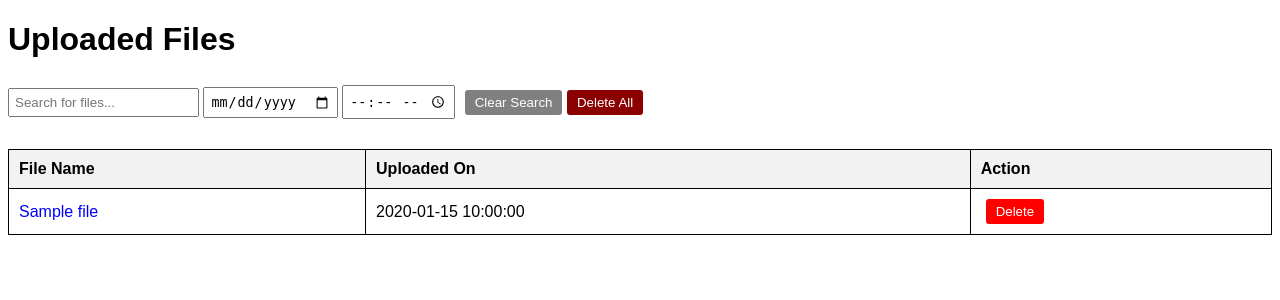
After one commit to Minamic981/flask-upload-file, a Flask app: template templates/filess.html in a window 1280 px wide. The commit adds this page. Shown: the top 300 px of the page. Run offline with Flask 3, Linux system fonts and the light colour scheme; the template is opened without the code that fills it: most values are stand-ins (such as "Sample title", 1, 10 or a date in 2020).

Commit message:
rewrite with new system thread

```diff
--- /dev/null
+++ b/templates/filess.html
@@ -0,0 +1,215 @@
+<!DOCTYPE html>
+<html lang="en">
+    <head>
+        <meta charset="UTF-8" />
+        <meta name="viewport" content="width=device-width, initial-scale=1.0" />
+        <title>Uploaded Files</title>
+        <style>
+            body {
+                font-family: Arial, sans-serif;
+            }
+            table {
+                width: 100%;
+                border-collapse: collapse;
+            }
+            table,
+            th,
+            td {
+                border: 1px solid black;
+            }
+            th,
+            td {
+                padding: 10px;
+                text-align: left;
+            }
+            th {
+                background-color: #f2f2f2;
+            }
+            a {
+                text-decoration: none;
+                color: blue;
+            }
+            a:hover {
+                text-decoration: underline;
+            }
+            input[type="text"],
+            input[type="date"],
+            input[type="time"] {
+                margin-bottom: 10px;
+                padding: 5px;
+            }
+            .btn {
+                padding: 5px 10px;
+                margin-left: 5px;
+                cursor: pointer;
+                color: white;
+                background-color: red;
+                border: none;
+                border-radius: 3px;
+            }
+            .delete-all-btn {
+                margin-top: 10px;
+                padding: 5px 10px;
+                background-color: darkred;
+                color: white;
+                border: none;
+                border-radius: 3px;
+                cursor: pointer;
+            }
+            .clear-search-btn {
+                padding: 5px 10px;
+                margin-left: 5px;
+                background-color: gray;
+                color: white;
+                border: none;
+                border-radius: 3px;
+                cursor: pointer;
+            }
+            .filter-container {
+                margin-bottom: 20px;
+            }
+        </style>
+    </head>
+    <body>
+        <h1>Uploaded Files</h1>
+
+        <!-- Search Box, Date Picker, and Time Picker -->
+        <div class="filter-container">
+            <input type="text" id="searchInput" onkeyup="searchFiles()" placeholder="Search for files..." />
+            <input type="date" id="dateInput" onchange="searchFiles()" />
+            <input type="time" id="timeInput" onchange="searchFiles()" />
+            <button class="clear-search-btn" onclick="clearSearch()">Clear Search</button>
+            <button class="delete-all-btn" onclick="deleteAllFiles()">Delete All</button>
+        </div>
+
+        {% if files %}
+        <table id="filesTable">
+            <thead>
+                <tr>
+                    <th>File Name</th>
+                    <th>Uploaded On</th>
+                    <th>Action</th>
+                </tr>
+            </thead>
+            <tbody>
+                {% for file in files %}
+                <tr>
+                    <td><a href="{{ file.url }}" target="_blank">{{ file.name }}</a></td>
+                    <td>{{ file.upload_date }}</td>
+                    <td><button class="btn" onclick="deleteFile('{{ file.name }}')">Delete</button></td>
+                </tr>
+                {% endfor %}
+            </tbody>
+        </table>
+        {% else %}
+        <p>No files uploaded yet.</p>
+        {% endif %}
+
+        <script>
+            // Search function to filter table rows by file name, date, and time
+            function searchFiles() {
+                const nameInput = document.getElementById("searchInput");
+                const dateInput = document.getElementById("dateInput");
+                const timeInput = document.getElementById("timeInput");
+                const nameFilter = nameInput.value.toLowerCase();
+                const dateFilter = dateInput.value;
+                const timeFilter = timeInput.value;
+                const table = document.getElementById("filesTable");
+                const rows = table.getElementsByTagName("tr");
+
+                // Loop through all table rows
+                for (let i = 1; i < rows.length; i++) {
+                    const nameCell = rows[i].getElementsByTagName("td")[0]; // Get the first column (file name)
+                    const dateCell = rows[i].getElementsByTagName("td")[1]; // Get the second column (uploaded date)
+
+                    if (nameCell && dateCell) {
+                        const nameText = nameCell.textContent || nameCell.innerText;
+                        const dateText = dateCell.textContent || dateCell.innerText;
+
+                        // Get time from the uploaded date (assuming date format includes time)
+                        const fileDate = new Date(dateText); // Parse the uploaded date to Date object
+                        const fileTime = fileDate.getHours(); // Extract hours from uploaded time
+
+                        // Convert input time to range (start time: 00 minutes, end time: 60 minutes later)
+                        let startTime = new Date(fileDate); // Create a new Date object
+                        let endTime = new Date(fileDate);
+                        if (timeFilter) {
+                            const [hour, minute] = timeFilter.split(":");
+                            startTime.setHours(hour, minute, 0, 0); // Set the start time
+                            endTime.setHours(hour, parseInt(minute) + 59, 59, 999); // Set the end time
+                        }
+
+                        // Filtering logic: Match name, date, and check if the file time falls within the range
+                        const nameMatch = nameText.toLowerCase().indexOf(nameFilter) > -1;
+                        const dateMatch = dateFilter ? dateText.includes(dateFilter) : true;
+                        const timeMatch = timeFilter ? fileDate >= startTime && fileDate <= endTime : true;
+
+                        // Show the row if all the filters match
+                        if (nameMatch && dateMatch && timeMatch) {
+                            rows[i].style.display = "";
+                        } else {
+                            rows[i].style.display = "none";
+                        }
+                    }
+                }
+            }
+
+            // Function to delete a single file and remove the corresponding row
+            function deleteFile(fileName) {
+                // Find the row corresponding to the file and remove it from the table
+                const rows = document.querySelectorAll("#filesTable tbody tr");
+                rows.forEach((row) => {
+                    const cell = row.cells[0]; // Get the first cell (file name)
+                    if (cell && cell.textContent === fileName) {
+                        row.remove(); // Remove the row if the file name matches
+                    }
+                });
+
+                // Send a request to Flask to delete the file after removing it from the table
+                fetch(`/delete_file/${fileName}`, {
+                    method: "DELETE",
+                })
+                    .then((response) => response.json())
+                    .then((data) => {
+                        console.log(data.message); // Optional: Log the server response
+                    })
+                    .catch((error) => {
+                        console.error("Error deleting the file:", error);
+                        alert("Error deleting the file."); // Optionally alert the user
+                    });
+            }
+
+            // Function to delete all files and remove all rows
+            function deleteAllFiles() {
+                const confirmDelete = confirm("Are you sure you want to delete all files?");
+                if (confirmDelete) {
+                    // Send a request to Flask to delete all files
+                    fetch("/delete_all_files", {
+                        method: "DELETE",
+                    })
+                        .then((response) => response.json())
+                        .then((data) => {
+                            alert(data.message);
+                            // Remove all rows from the table after deletion
+                            const tableBody = document.querySelector("#filesTable tbody");
+                            tableBody.innerHTML = ""; // Clear all rows
+                        })
+                        .catch((error) => {
+                            alert("Error deleting the files.");
+                        });
+                }
+            }
+
+            // Function to clear the search inputs
+            function clearSearch() {
+                // Clear all the input fields
+                document.getElementById("searchInput").value = "";
+                document.getElementById("dateInput").value = "";
+                document.getElementById("timeInput").value = "";
+
+                // Call searchFiles to reset the filters
+                searchFiles();
+            }
+        </script>
+    </body>
+</html>
```
Also changed, not shown: send_to_s3.py (+78 -9 lines), templates/eexample.html (+42 -2 lines).
